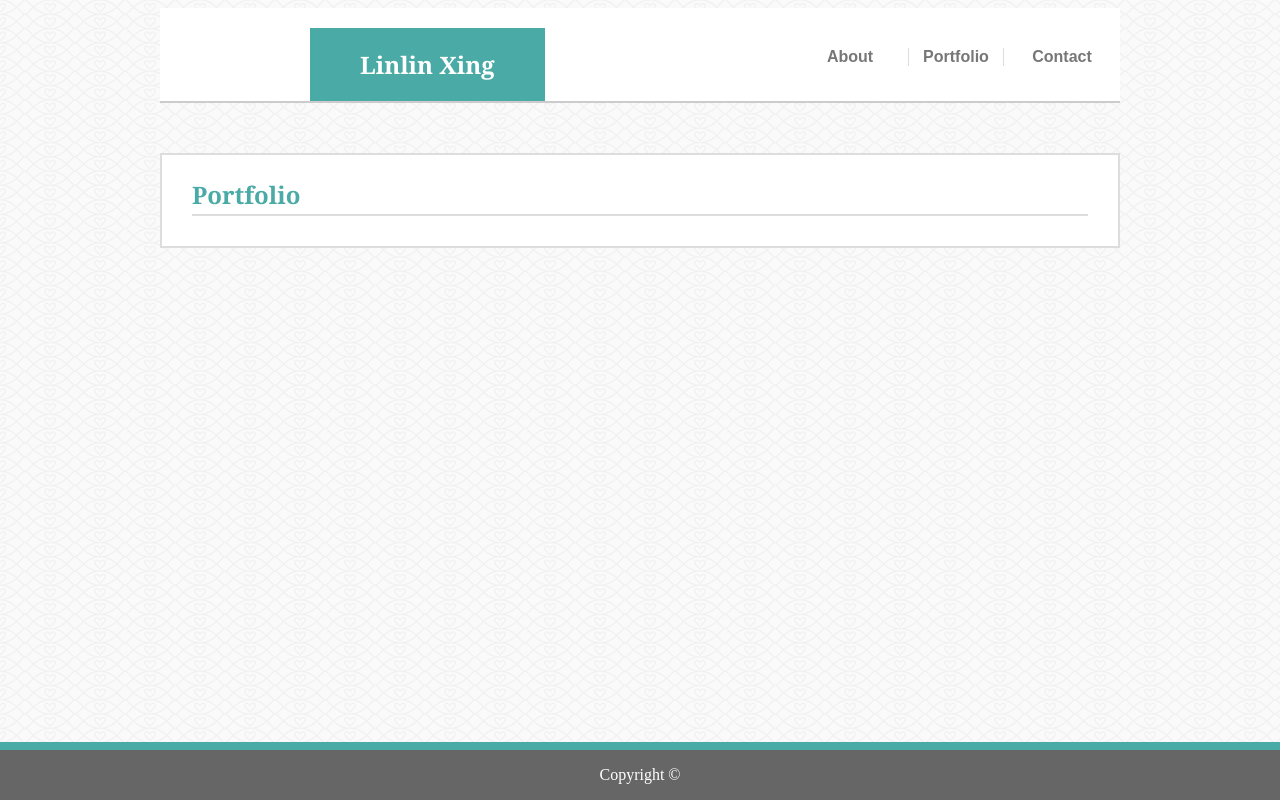
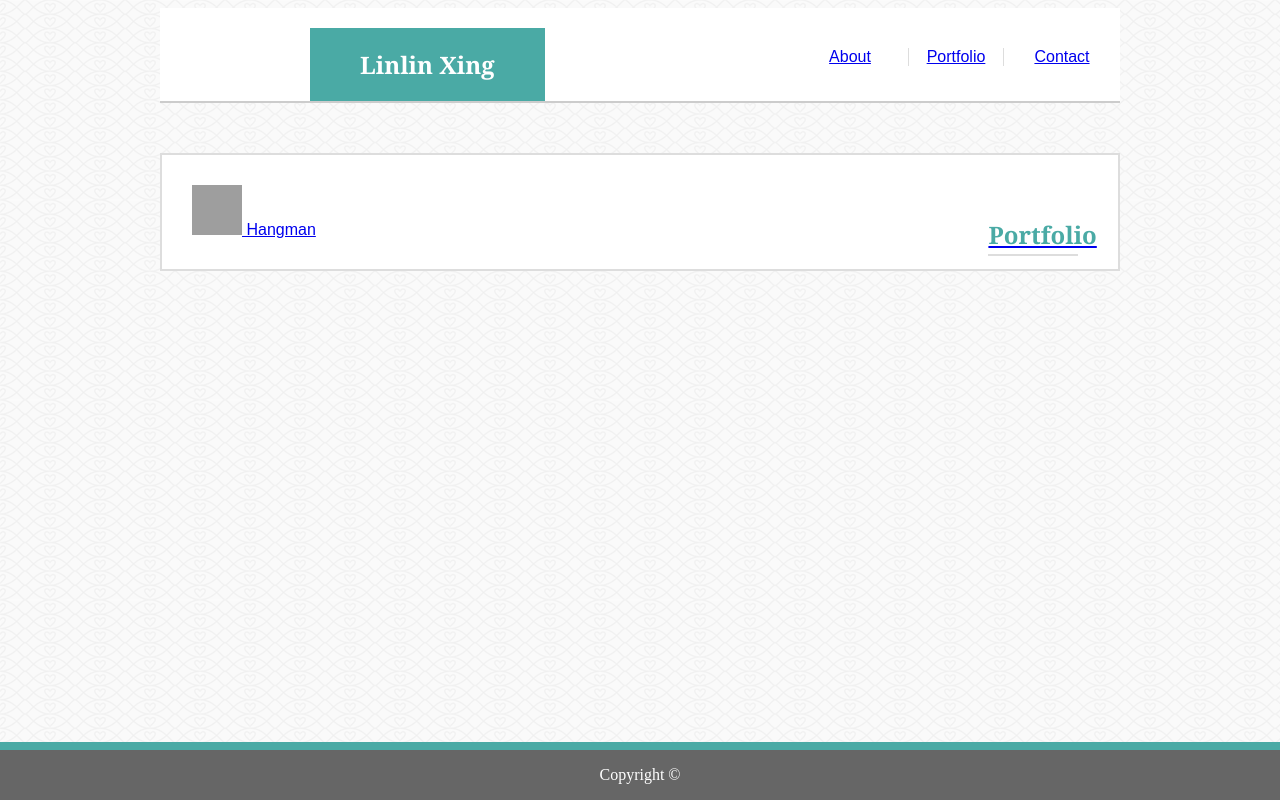
Before and after one commit to Ohmydearcheesus/Basic-Portfolio, a plain HTML site: page portfolio.html in a window 1280 px wide. Drawn offline with Linux system fonts and the light colour scheme; grey boxes are pictures that could not be loaded.

Commit message:
broke everything and it looks nasty, but think it works

```diff
--- a/assets/css/style.css
+++ b/assets/css/style.css
@@ -80,7 +80,7 @@ h2 {
   font-family: var(--head-font);
 }
 
-h6 {
+.buttons {
   text-align: center;
   width: 10%;
   float: right;
--- a/portfolio.html
+++ b/portfolio.html
@@ -9,13 +9,23 @@
 <body>
   <nav class="clearfix">
     <h1>Linlin Xing</h1>
-    <h6>Contact</h6>
-    <h6 id="middlebutton">Portfolio</h6>
-    <h6>About</h6>
+    <a class="buttons" href="contact.html">Contact</h6>
+    <a class="buttons" href="portfolio.html" id="middlebutton">Portfolio</h6>
+    <a class="buttons" href="index.html">About</h6>
   </nav>
 
   <article>
     <h2>Portfolio</h2>
+    <a href="https://ohmydearcheesus.github.io/WordGuessGame/" target="_blank">
+      <img
+        src="https://uxfactor.files.wordpress.com/2012/12/stick-figure1.jpg"
+        width="50"
+        height="50"
+        title="Hangman"
+        alt="Hangman"
+      />
+      Hangman
+    </a>
   </article>
 
   <footer>
```
